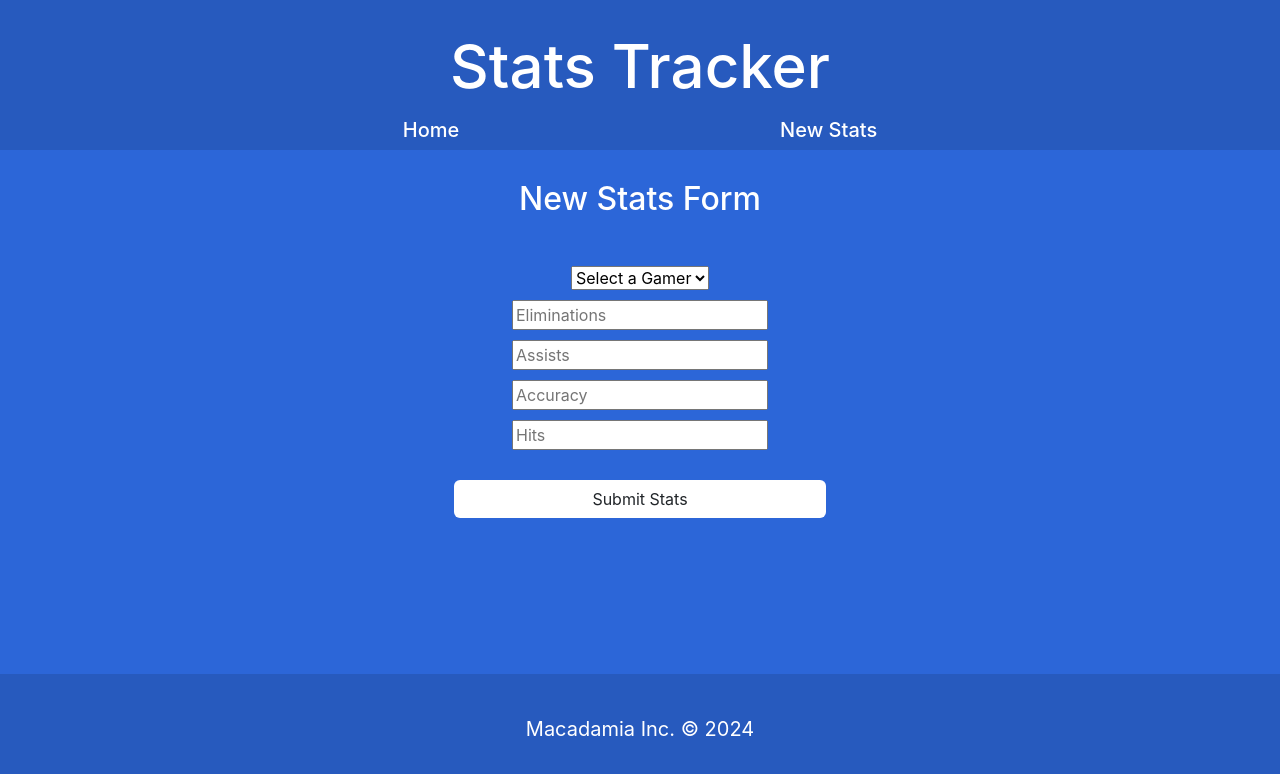
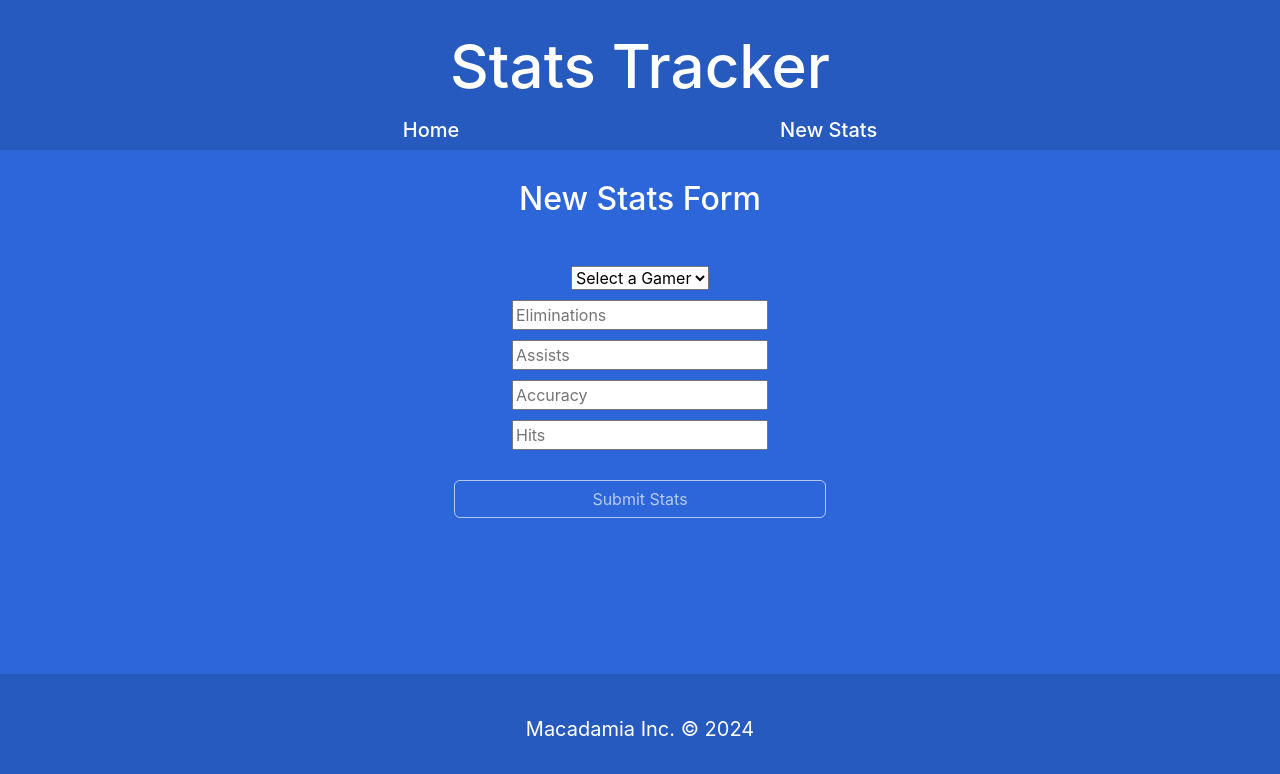
Before and after one commit to AdamJohnson92/stat-tracker, a React (Create React App) app in the folder stat-tracker/: page /stats-form in a window 1280 px wide. Shown: the top 774 px of the page. Built offline with nearby package versions, Linux system fonts and the light colour scheme.

Commit message:
Added conditions to disable submit button if not all fields are filled

```diff
--- a/stat-tracker/src/pages/StatsFormPage.js
+++ b/stat-tracker/src/pages/StatsFormPage.js
@@ -13,13 +13,16 @@ const StatsFormPage = () => {
 
         event.preventDefault()
 
-        console.log(gamer)
-        console.log(`elims: ${eliminations}`)
-        console.log(`assists: ${assists}`)
-        console.log(`accuracy: ${accuracy}%`)
+        // console.log(gamer)
+        // console.log(`elims: ${eliminations}`)
+        // console.log(`assists: ${assists}`)
+        // console.log(`accuracy: ${accuracy}%`)
 
         for (let i = 0; i < players.length; i++) {
             const player = players[i]
+            if (eliminations === '' || assists === '' || accuracy === '' || hits === '') {
+                window.alert('All fields must be filled')
+            }
             if (player.gamerTag === gamer) {
                 player.games.push(
                     {
@@ -31,16 +34,13 @@ const StatsFormPage = () => {
                         accuracy: Number(accuracy)
                     }
                 )
+                setGamer('Select a Gamer')
+                setEliminations('')
+                setAssists('')
+                setAccuracy('')
+                setHits('')
             }
         }
-
-        console.log(players)
-
-        setGamer('Select a Gamer')
-        setEliminations('')
-        setAssists('')
-        setAccuracy('')
-        setHits('')
     }
 
 
@@ -99,7 +99,9 @@ const StatsFormPage = () => {
                     </label>
                 </div>
 
-                <button className="col-4 btn margin" onClick={addStats}>Submit Stats</button>
+                <button className="col-4 btn margin" onClick={addStats} disabled={
+                    eliminations === '' || assists === '' || accuracy === '' || hits === '' || gamer === 'Select a Gamer' || gamer === ''}
+                    >Submit Stats</button>
             </form>
         </>
 
```
